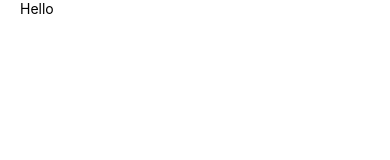
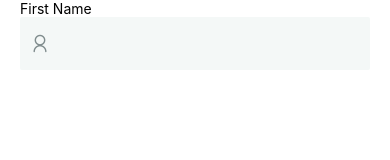
Before and after one commit to ali-shehab94/whatsapp-clone, a React Native app in the folder WC-frontend/: screen / in a window 390 px wide. Shown: the top 160 px of the page. Built offline with nearby package versions, Linux system fonts and the light colour scheme.

Commit message:
Add login screen

```diff
--- /dev/null
+++ b/WC-frontend/components/Input.js
@@ -0,0 +1,45 @@
+import React from "react";
+import { StyleSheet, Text, TextInput, View } from "react-native";
+import colors from "../constants/colors";
+
+import { AntDesign } from "@expo/vector-icons";
+
+const Input = (props) => {
+  return (
+    <View style={StyleSheet.container}>
+      <Text>{props.label}</Text>
+
+      <View style={styles.inputContainer}>
+        {props.icon && (
+          <props.iconPack
+            name={props.icon}
+            size={props.iconSize || 15}
+            style={styles.icon}
+          />
+        )}
+        <TextInput />
+      </View>
+    </View>
+  );
+};
+
+const styles = StyleSheet.create({
+  container: {
+    width: "100%",
+  },
+  inputContainer: {
+    width: "100%",
+    paddingHorizontal: 10,
+    paddingVertical: 15,
+    borderRadius: 2,
+    backgroundColor: colors.offWhite,
+    flexDirection: "row",
+    alignItems: "center",
+  },
+  icon: {
+    marginRight: 10,
+    color: colors.grey,
+  },
+});
+
+export default Input;
--- a/WC-frontend/constants/colors.js
+++ b/WC-frontend/constants/colors.js
@@ -1,4 +1,6 @@
 export default {
     blue: "#3498db",
-    lightGrey: "#bdc3c7"
+    lightGrey: "#bdc3c7",
+    offWhite: "#F4F8F7",
+    grey: "#7f8c8d"
 }
--- a/WC-frontend/screens/AuthScreen.js
+++ b/WC-frontend/screens/AuthScreen.js
@@ -1,13 +1,15 @@
+import { AntDesign } from '@expo/vector-icons';
 import React from 'react';
 import { View, Text, StyleSheet } from 'react-native';
 import { SafeAreaView } from 'react-native-safe-area-context';
+import Input from '../components/Input';
 import PageContainer from '../components/PageContainer';
 
-const AuthScreen = (props) => {
+const AuthScreen = () => {
   return (
     <SafeAreaView style={{flex: 1}}>
         <PageContainer>
-            <Text>Hello</Text>
+            <Input label="First Name" icon="user" iconPack={AntDesign} iconSize={20} />
         </PageContainer>
     </SafeAreaView>
 
```
